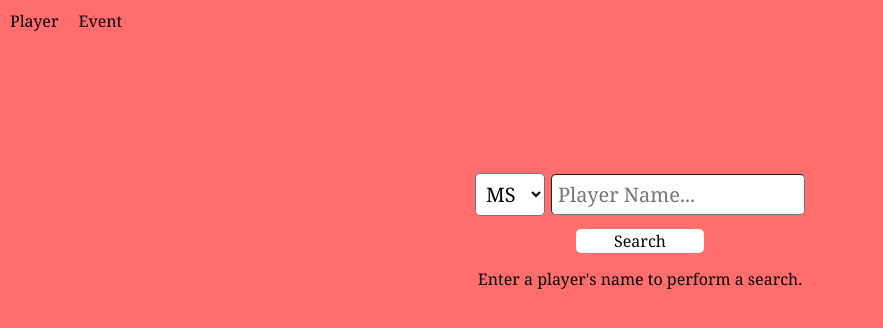
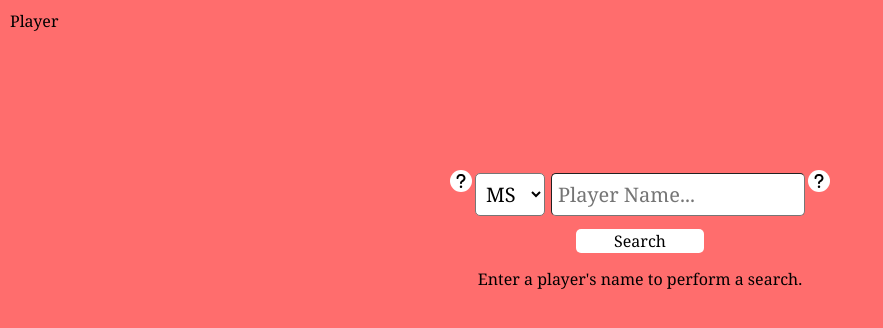
Before and after one commit to Jcssss/badminton-stats, a React (Create React App) app in the folder client/: page / in a window 1280 px wide. Shown: the top 328 px of the page, without its empty margins (0-883 px from the left). Built offline with nearby package versions, Linux system fonts and the light colour scheme.

Commit message:
added better positioning for the tooltips so that they change position if there's not enough space

```diff
--- a/client/package.json
+++ b/client/package.json
@@ -4,6 +4,9 @@
   "private": true,
   "proxy": "http://localhost:3001",
   "dependencies": {
+    "@fortawesome/fontawesome-svg-core": "^6.6.0",
+    "@fortawesome/free-solid-svg-icons": "^6.6.0",
+    "@fortawesome/react-fontawesome": "^0.2.2",
     "@testing-library/jest-dom": "^5.17.0",
     "@testing-library/react": "^13.4.0",
     "@testing-library/user-event": "^13.5.0",
--- a/client/src/App.css
+++ b/client/src/App.css
@@ -36,6 +36,12 @@ body {
     flex-direction: column;
     align-items: center;
     margin-top: 10%;
+}
+
+.filter-option-container {
+    display: flex;
+    flex-direction: row;
+    justify-content: center;
 }
 
 .filter-submit {
--- a/client/src/App.tsx
+++ b/client/src/App.tsx
@@ -68,19 +68,19 @@ function App() {
     if (pageState == 'Filter') {
         return (
             <div>
-                <div className='nav-container'>
+                <li className='nav-container'>
                     {Object.keys(FilterSettings).map((option) => {
                         return (
-                            <div
+                            <ul
                                 key={option}
                                 className={`nav-option ${(filterState == option)? 'active':''}`}
                                 onClick={() => {
                                     setFilterState(option)
                                 }}
-                            >{option}</div>
+                            >{option}</ul>
                         )
                     })}
-                </div>
+                </li>
                 <Filter
                     include={FilterSettings[filterState].filterSettings}
                     getPlayerData={onSubmit}
--- a/client/src/data/Chart.tsx
+++ b/client/src/data/Chart.tsx
@@ -1,6 +1,6 @@
 import React, {useState} from 'react';
 import { Line, LineChart, XAxis, YAxis, CartesianGrid, Tooltip } from 'recharts';
-import { PlayerGraphData } from '../types';
+import { PlayerGraphData, GraphData } from '../types';
 
 type PropTypes = {
     graphData: PlayerGraphData,
@@ -24,7 +24,7 @@ const Chart = ({graphData}: PropTypes) => {
         >
             <CartesianGrid strokeDasharray="3 3" fill='white'/>
             <XAxis allowDecimals={false} dataKey="week" stroke='white' height={40} padding={{right: 10, left: 10}} angle={15} tick={{dy: 10}} textAnchor='middle'/>
-            <YAxis allowDecimals={false} domain={[1, 'dataMax + 2']} reversed={true} stroke='white' padding={{top: 10, bottom: 10}}/>
+            <YAxis allowDecimals={false} domain={[1, 'dataMax + 30']} reversed={true} stroke='white' padding={{top: 10, bottom: 10}}/>
             <Line type="monotone" dataKey="rank" stroke="#8884d8" />
             <Tooltip
                 labelFormatter={value => {
--- /dev/null
+++ b/client/src/data/HelpContents.ts
@@ -0,0 +1,4 @@
+export const HelpContents: {[key: string]: string} = {
+    board: 'Hexes represent tiles on the tft board. Drag a unit icon over a hex to place them. Click a unit or item to remove, or drag a unit to switch hexes.',
+    organizer: 'Drag a unit/item over a hex to place them. Click a unit icon to automatically place the unit in the first available hex. Items can only be placed on hexes with a unit.',
+}
--- a/client/src/data/PlayerDisplay.tsx
+++ b/client/src/data/PlayerDisplay.tsx
@@ -1,6 +1,7 @@
-import React from 'react';
+import React, { ReactElement } from 'react';
 import Chart from './Chart';
 import { PlayerGraphData, PlayerSummaryData } from '../types';
+import Tooltip from './Tooltip';
 
 type PropTypes = {
     graphData: PlayerGraphData,
@@ -8,28 +9,24 @@ type PropTypes = {
 }
 
 const PlayerDisplay = ({graphData, summaryData}: PropTypes) => {
+    const getAggregateItem = (label: string, value: number): ReactElement => {
+        return <ul className='aggregate-item'>
+            <div className='aggregate-label'>{label}</div>
+            <div className='aggregate-data'>{value}</div>
+        </ul>
+    }
+
     return (
         <div className='data-container player'>
             <div className='aggregate-container'>
                 <div className='player-name'>{summaryData.name}</div>
                 <div className='player-country'>{`(${summaryData.country})`}</div>
+                {/* <Tooltip>text</Tooltip> */}
                 <li className='aggregate-list'>
-                    {summaryData.points && <ul className='aggregate-item'>
-                        <div className='aggregate-label'>Average Points</div>
-                        <div className='aggregate-data'>{summaryData.points.avg}</div>
-                    </ul>}
-                    {summaryData.rank && <ul className='aggregate-item'>
-                        <div className='aggregate-label'>Average Rank</div>
-                        <div className='aggregate-data'>{summaryData.rank.avg}</div>
-                    </ul>}
-                    {summaryData.overallWinLoss && <ul className='aggregate-item'>
-                        <div className='aggregate-label'>Total Matches Won</div>
-                        <div className='aggregate-data'>{summaryData.overallWinLoss.wins}</div>
-                    </ul>}
-                    {summaryData.overallWinLoss && <ul className='aggregate-item'>
-                        <div className='aggregate-label'>Total Matches Lost</div>
-                        <div className='aggregate-data'>{summaryData.overallWinLoss.losses}</div>
-                    </ul>}
+                    {summaryData.points && getAggregateItem('Average Points', summaryData.points.avg)}
+                    {summaryData.rank && getAggregateItem('Average Rank', summaryData.rank.avg)}
+                    {summaryData.overallWinLoss && getAggregateItem('Career Wins', summaryData.overallWinLoss.wins)}
+                    {summaryData.overallWinLoss && getAggregateItem('Career Losses', summaryData.overallWinLoss.losses)}
                 </li>
             </div>
             <Chart graphData={graphData}/>
--- /dev/null
+++ b/client/src/data/Tooltip.css
@@ -0,0 +1,33 @@
+body {
+    --tooltip-color: white;
+}
+
+.tooltip__container {
+    z-index: 500;
+    position: relative;
+    background-color: var(--tooltip-color);
+    width: 22px;
+    height: 22px;
+    border-radius: 50px;
+    display: flex;
+    justify-content: center;
+    align-items: center;
+}
+
+.tooltip__content {
+    position: absolute;
+    width: min(80vw, 300px);
+    text-align: center;
+    height: auto;
+    background-color: var(--tooltip-color);
+    padding: 10px;
+    border-radius: 10px;
+    z-index: 200;
+}
+
+@media only screen and (max-width: 600px) {
+    .tooltip__content {
+        width: min(60vw, 300px);
+        font-size: 12px;
+    }
+}
--- /dev/null
+++ b/client/src/data/Tooltip.tsx
@@ -0,0 +1,98 @@
+import React, {useEffect, useRef, useState} from 'react';
+import { faQuestion } from '@fortawesome/free-solid-svg-icons';
+import { FontAwesomeIcon } from '@fortawesome/react-fontawesome';
+import './Tooltip.css';
+import { HelpContents } from './HelpContents';
+
+type PropTypes = {
+    children: string,
+}
+
+// Question mark icons that display information when hovered
+const Tooltip = ({
+    children
+}: PropTypes) => {
+    const [active, setActive] = useState(false);
+    const [delayHandler, setDelayHandler]: [any, Function] = useState(null);
+    const tooltipContainer = useRef<HTMLElement>(null);
+    const tooltipContent = useRef<HTMLElement>(null);
+
+    // Determines the position of the tooltip
+    useEffect(() => {
+        let tempContainer;
+        if (tooltipContainer && tooltipContainer.current) {
+            tempContainer = tooltipContainer.current;
+        } else {
+            return;
+        }
+
+        let tempContent;
+        if (tooltipContent && tooltipContent.current) {
+            tempContent = tooltipContent.current;
+        } else {
+            return;
+        }
+
+        let containerRect = tooltipContainer.current.getBoundingClientRect();
+        let contentRect = tooltipContent.current.getBoundingClientRect();
+
+        // tooltipRect.top < window.innerHeight - tooltipRect.bottom
+
+        if ((containerRect.top > window.innerHeight - containerRect.bottom &&
+            window.innerHeight - containerRect.bottom > contentRect.height) ||
+            containerRect.top < contentRect.height) {
+            tooltipContent.current.style.top = '50%';
+            tooltipContent.current.style.bottom = '';
+        } else {
+            tooltipContent.current.style.top = '';
+            tooltipContent.current.style.bottom = '50%';
+        }
+
+        if ((containerRect.left > window.innerWidth - containerRect.right &&
+            window.innerWidth - containerRect.right > contentRect.width) ||
+            containerRect.left < contentRect.width) {
+            tooltipContent.current.style.left = '50%';
+            tooltipContent.current.style.right = '';
+        } else {
+            tooltipContent.current.style.left = '';
+            tooltipContent.current.style.right = '50%';
+        }
+
+    }, [active]);
+
+    // On hover displays tooltip after a delay
+    const handleMouseEnter = () => {
+        setDelayHandler(setTimeout(() => {
+            setActive(true)
+        }, 500))
+    }
+
+    // On mouse leave, cancels delay and hides tooltip
+    const handleMouseLeave = () => {
+        clearTimeout(delayHandler)
+        setActive(false)
+    }
+
+    const tooltipStyle = {
+        display: (active)? 'block': 'none'
+    }
+
+    return (
+        <div
+            ref={tooltipContainer}
+            className={`tooltip__container`}
+            onMouseEnter={handleMouseEnter}
+            onMouseLeave={handleMouseLeave}
+        >
+            <FontAwesomeIcon
+                className='tooltip__icon'
+                icon={faQuestion}
+            />
+            <span className='tooltip__content' style={tooltipStyle} ref={tooltipContent}>
+                {children}
+            </span>
+        </div>
+    );
+}
+
+export default Tooltip;
--- a/client/src/menu/Filter.tsx
+++ b/client/src/menu/Filter.tsx
@@ -1,4 +1,5 @@
 import React, { useState, ReactElement } from 'react';
+import Tooltip from '../data/Tooltip';
 
 type includeType = {
     playerName?: boolean,
@@ -104,8 +105,10 @@ const Filter = ({include, getPlayerData}: propTypes) => {
         <div className='container'>
             <div className='filter-container'>
                 <div className='filter-option-container'>
+                    <Tooltip>Help this is a test we'll see what happens but hopefully everything works out ya ya ya. TEST TEST TEST TEST TEST</Tooltip>
                     {getEvent()}
                     {getPlayerName()}
+                    <Tooltip>Help</Tooltip>
                     {/* {getAmount()} */}
                 </div>
                 {/* <div>{JSON.stringify(filterValues)}</div> */}
--- a/client/src/menu/FilterSettings.tsx
+++ b/client/src/menu/FilterSettings.tsx
@@ -6,10 +6,10 @@ export const FilterSettings = {
             amount: 'Years',
         }
     },
-    'Event': {
-        filterSettings: {
-            event: true,
-            amount: 'Players',
-        }
-    }
+    // 'Event': {
+    //     filterSettings: {
+    //         event: true,
+    //         amount: 'Players',
+    //     }
+    // }
 }
```
